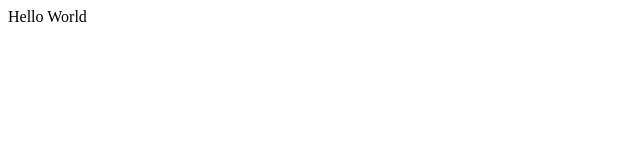
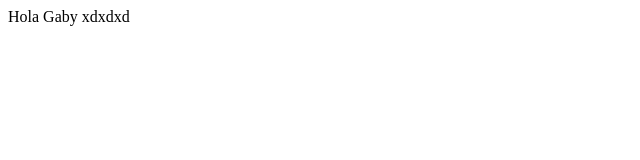
Before and after one commit to Noxara84/mineria-de-datos, a plain HTML site: page docs/prueba.html in a window 1280 px wide. Shown: the full height of the page, 0-640 px from the left. Drawn offline with Linux system fonts and the light colour scheme.

Commit message:
Update prueba.html

```diff
--- a/docs/prueba.html
+++ b/docs/prueba.html
@@ -1 +1 @@
-<html><body><p>Hello World</p></body></html>
+<html><body><p>Hola Gaby xdxdxd</p></body></html>
```
